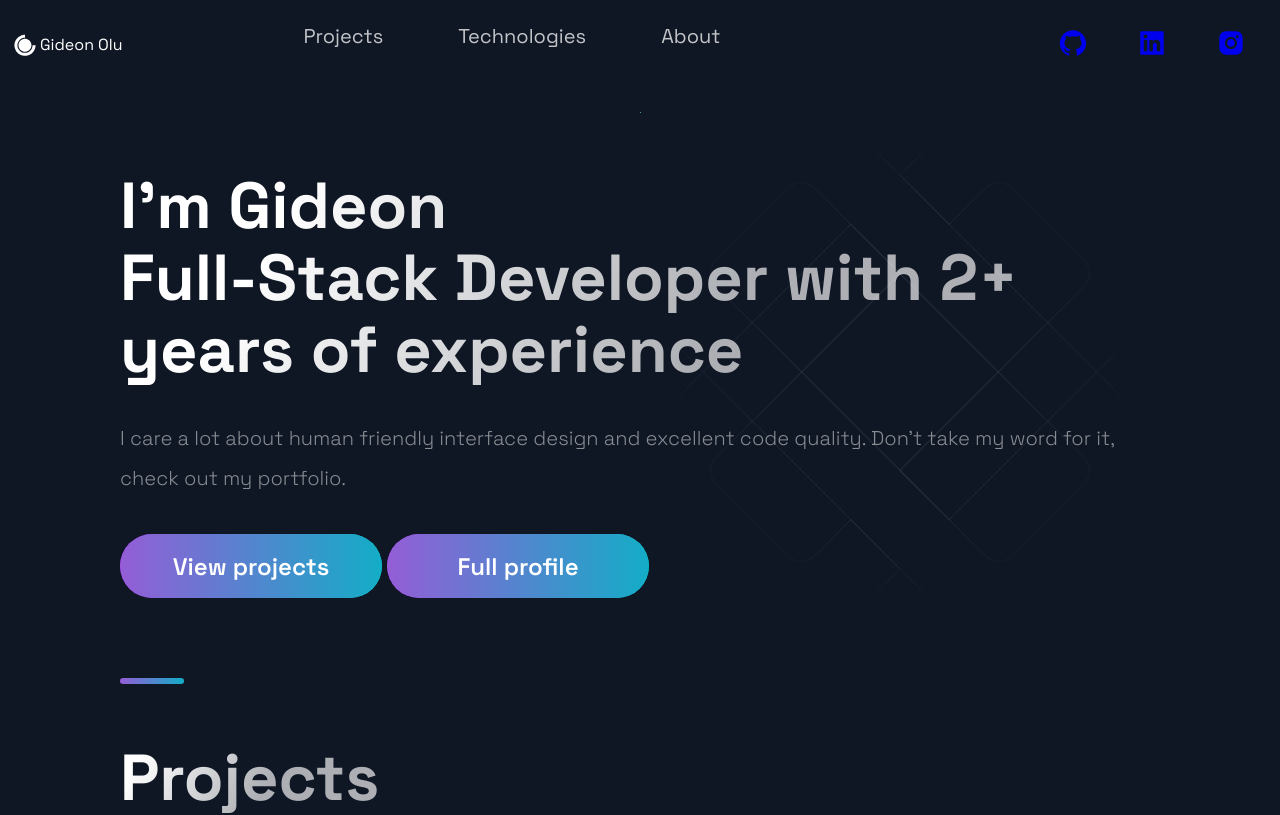
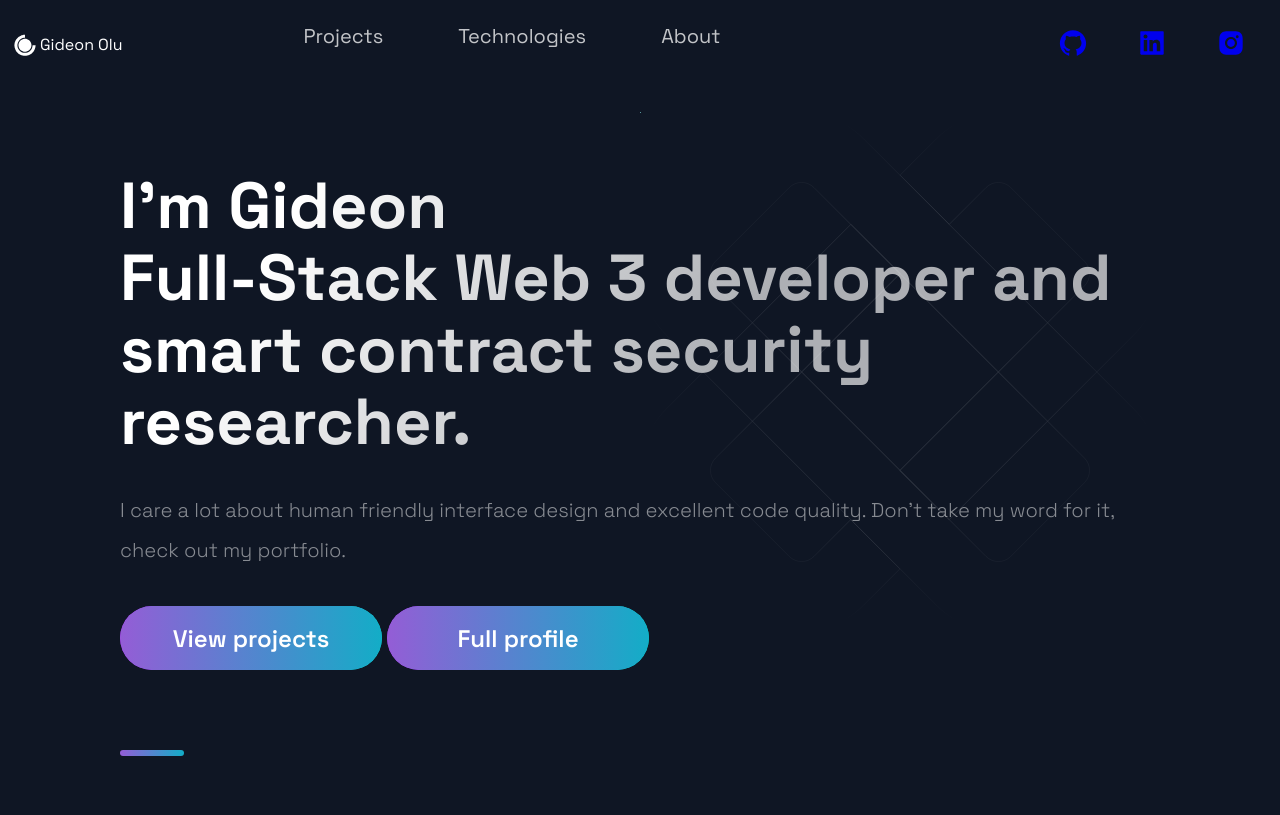
Before and after one commit to Aycozy/personalwebpage, a Next.js app: page / in a window 1280 px wide. Shown: the top 815 px of the page. Built offline with nearby package versions, Linux system fonts and the light colour scheme.

Commit message:
Update Hero.js

```diff
--- a/src/components/Hero/Hero.js
+++ b/src/components/Hero/Hero.js
@@ -13,7 +13,7 @@ const Hero = (props) => (
       <LeftSection>
         <SectionTitle main center>
           I'm Gideon <br/>
-          Full-Stack Developer with 2+ years of experience
+          Full-Stack Web 3 developer and smart contract security researcher.
         </SectionTitle>
         <SectionText>
         I care a lot about human friendly interface design and excellent code quality. Don’t take my word for it, check out my portfolio.
```
